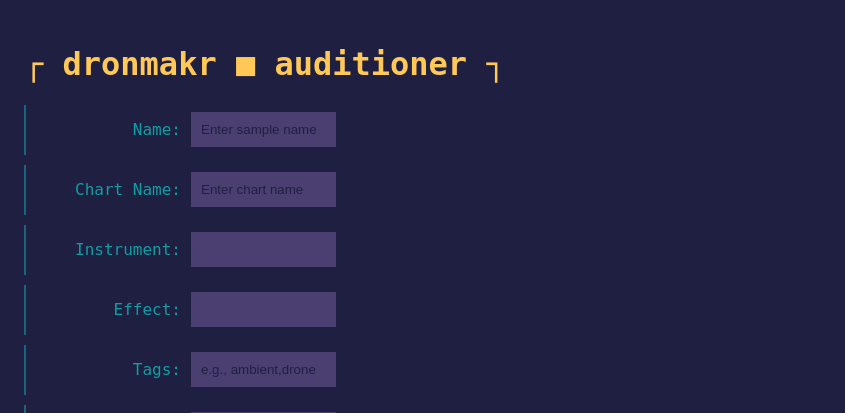
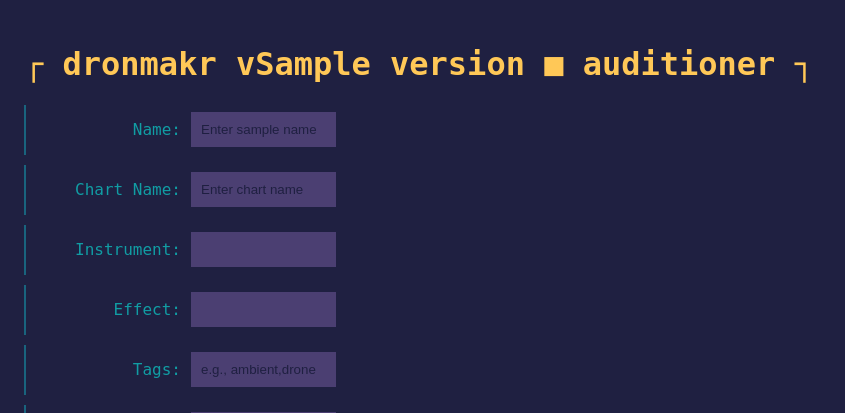
Before and after one commit to nafeu/dronmakr, a Flask app: template templates/index.html in a window 1280 px wide. Shown: the top 413 px of the page, without its empty margins (0-845 px from the left). Run offline with Flask 3, Linux system fonts and the light colour scheme; the template is opened without the code that fills it: most values are stand-ins (such as "Sample title", 1, 10 or a date in 2020); lists and menus that the app fills with data are empty; some libraries are stand-ins or nearby versions.

Commit message:
Display version in auditioner ui

```diff
--- a/server.py
+++ b/server.py
@@ -21,6 +21,7 @@ from process_sample import (
     reverse_sample,
     apply_granular_synthesis,
 )
+from version import __version__
 
 
 EXPORTS_DIR = "exports"
@@ -49,7 +50,7 @@ def serve_exported_file(filename):
 
 @app.route("/")
 def index():
-    return render_template("index.html")
+    return render_template("index.html", version=__version__)
 
 
 def run_generate(params):
--- a/templates/index.html
+++ b/templates/index.html
@@ -4,7 +4,7 @@
 <head>
   <meta charset="UTF-8">
   <meta name="viewport" content="width=device-width, initial-scale=1.0">
-  <title>┌ dronmakr ┐</title>
+  <title>┌ dronmakr v{{ version }} ■ auditioner ┐</title>
   <script src="https://cdnjs.cloudflare.com/ajax/libs/socket.io/4.5.0/socket.io.js"></script>
   <script src="https://cdnjs.cloudflare.com/ajax/libs/wavesurfer.js/7.4.0/wavesurfer.min.js"></script>
   <link rel="icon"
@@ -170,7 +170,7 @@
 </head>
 
 <body>
-  <h1>┌ dronmakr ■ auditioner ┐</h1>
+  <h1>┌ dronmakr v{{ version }} ■ auditioner ┐</h1>
 
   <div id="main">
     <div id="sidebar">
```
